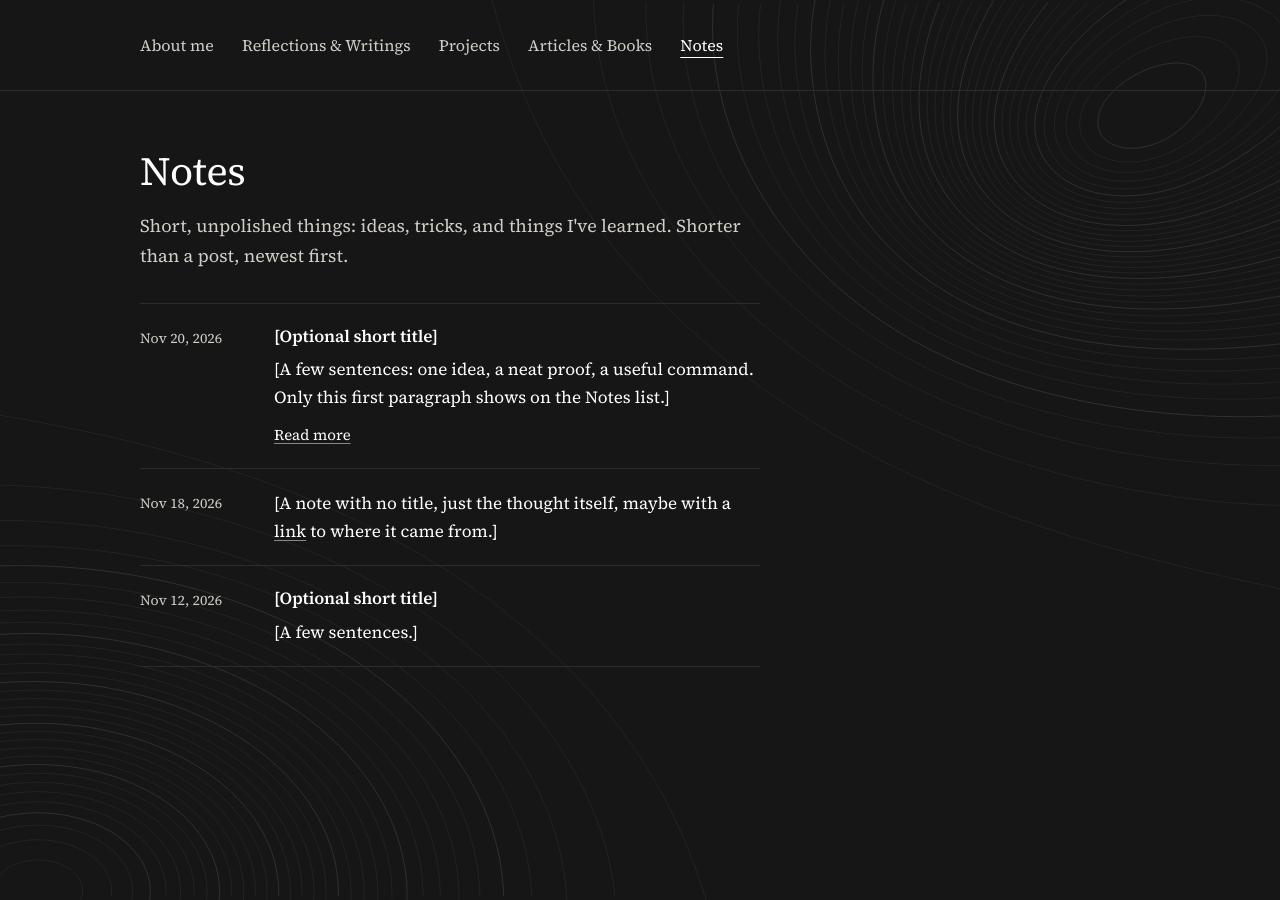
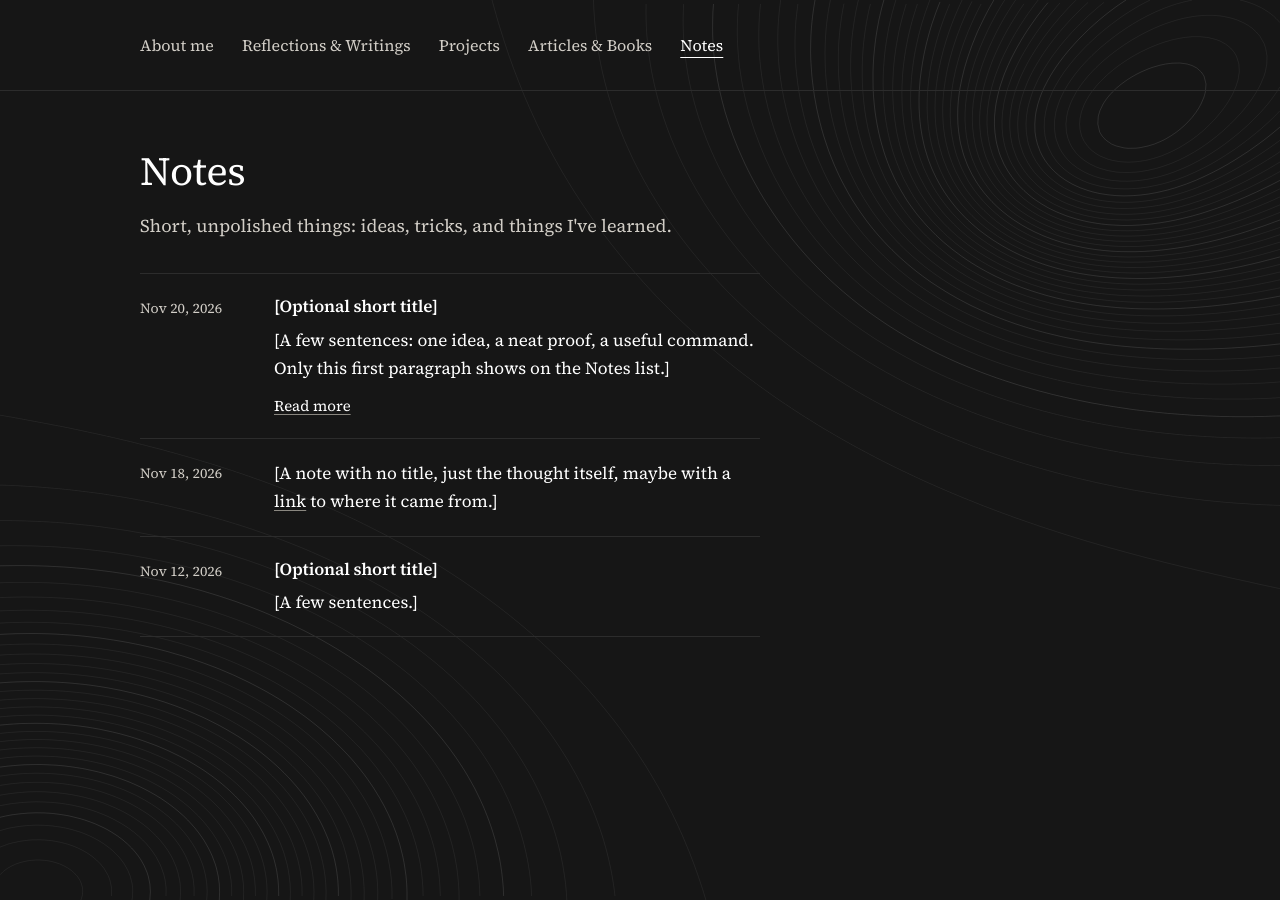
Before and after one commit to David-Berntsson/David-Berntsson.github.io, a Jekyll site: the page built from notes.html, in a window 1280 px wide. Built offline with Jekyll 4.4.1, drawn with Linux system fonts in a browser that asks for light colours.

Commit message:
Remove 'newest first' from intro paragraph

```diff
--- a/notes.html
+++ b/notes.html
@@ -11,7 +11,7 @@ permalink: /notes/
 {% assign notes = site.notes | sort: "date" | reverse %}
 
 <h1 class="post-title">Notes</h1>
-<p class="intro">Short, unpolished things: ideas, tricks, and things I've learned. Shorter than a post, newest first.</p>
+<p class="intro">Short, unpolished things: ideas, tricks, and things I've learned.</p>
 
 {% if notes.size > 0 %}
   <div class="entries">
```
